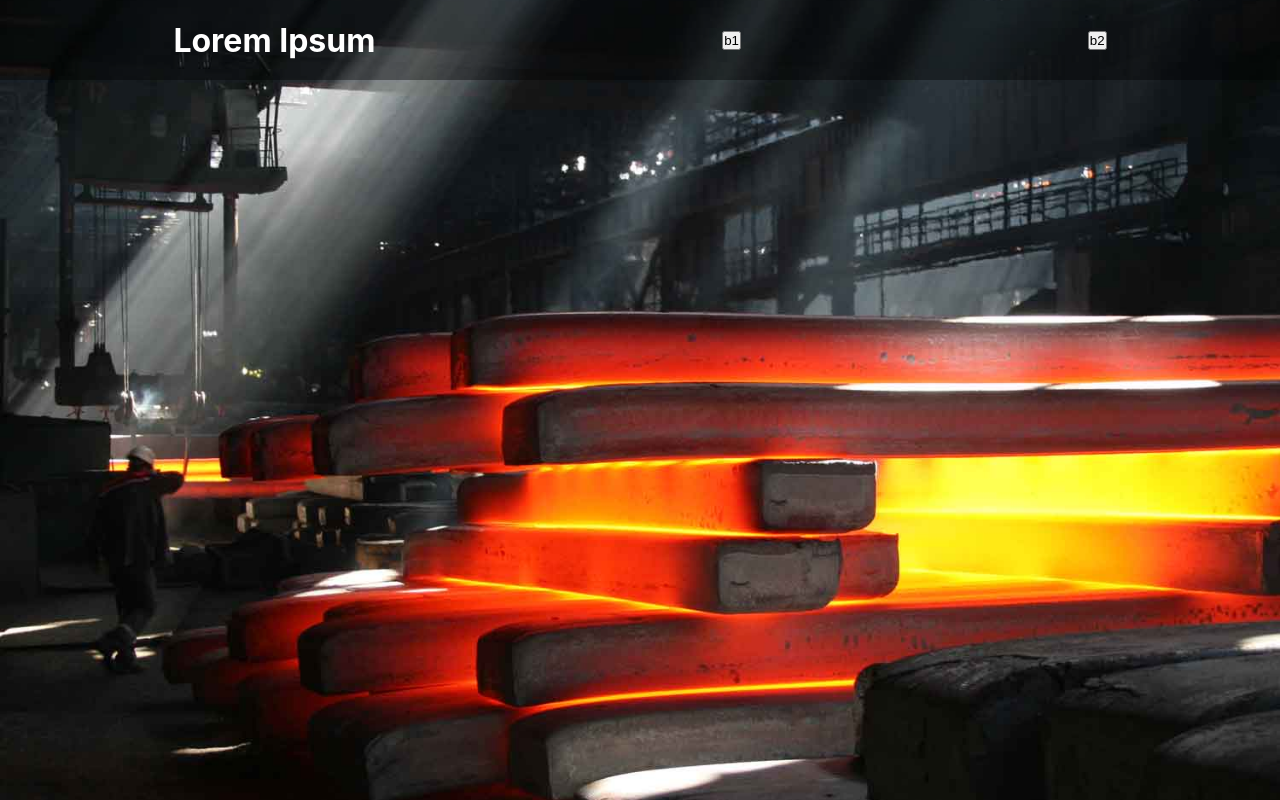
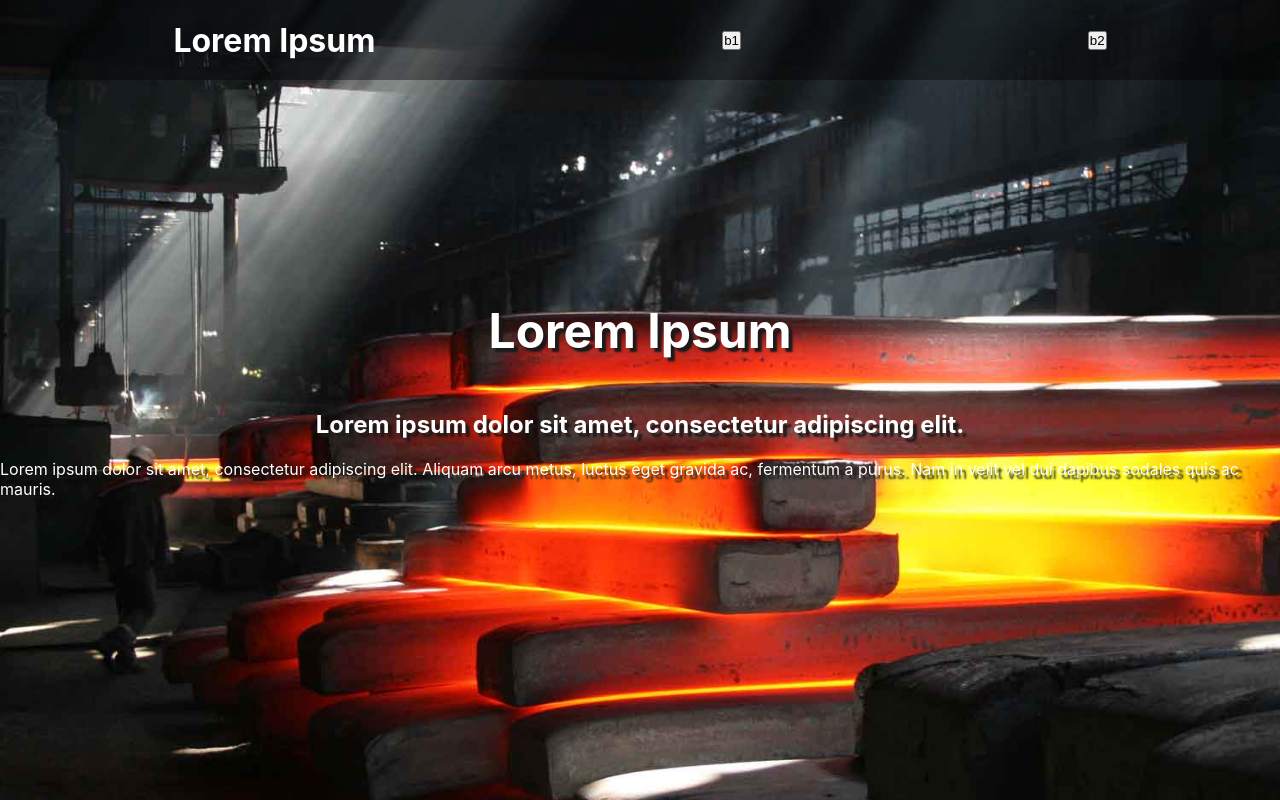
Before and after one commit to Tarnovskii/simple_app, a React (Create React App) app: page / in a window 1280 px wide. Built offline with nearby package versions, Linux system fonts and the light colour scheme; the HTML template or start-up script is replaced by a standard one.

Commit message:
add banner text

```diff
--- a/src/components/Banner.jsx
+++ b/src/components/Banner.jsx
@@ -4,7 +4,10 @@ import s from '../stylesheets/banner.module.css'
 export const Banner = () => {
     return (
         <section className={s.wrapper}>
-
+            <h1>Lorem Ipsum</h1>
+            <h2>Lorem ipsum dolor sit amet, consectetur adipiscing elit.</h2>
+            <p>Lorem ipsum dolor sit amet, consectetur adipiscing elit. Aliquam arcu metus, luctus eget gravida ac,
+                fermentum a purus. Nam in velit vel dui dapibus sodales quis ac mauris.</p>
         </section>
     )
 }
--- a/src/stylesheets/banner.module.css
+++ b/src/stylesheets/banner.module.css
@@ -5,4 +5,19 @@
     width: 100%;
     background: url("../img/banner.jpg") center center no-repeat;
     background-size: cover;
+    display: flex;
+    flex-direction: column;
+    align-items: center;
+    justify-content: center;
+    color: white;
+    text-shadow: 4px 4px 2px rgb(26, 26, 26);
 }
+
+.wrapper h1 {
+    font-size: 3em;
+    margin-bottom: 50px;
+}
+
+.wrapper h2 {
+    margin-bottom: 20px;
+}
```
